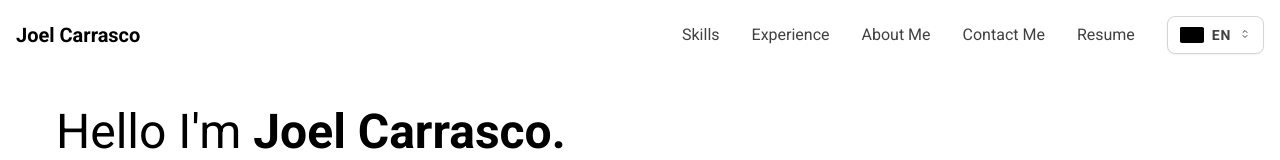
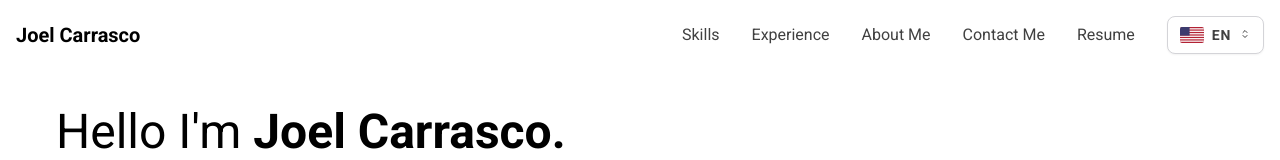
Before and after one commit to Joel-SD/Joel-Portfolio, a React (Vite) app: page / in a window 1280 px wide. Shown: the top 160 px of the page. Built offline with nearby package versions, Linux system fonts and the light colour scheme.

Commit message:
Fix favicon path and language switcher flags colors

```diff
--- a/index.html
+++ b/index.html
@@ -2,7 +2,7 @@
 <html lang="en">
   <head>
     <meta charset="UTF-8" />
-    <link rel="icon" type="image/svg+xml" href="/logo_website.svg" />
+    <link rel="icon" type="image/svg+xml" href="/assets/icons/favicon.svg" />
     <meta name="viewport" content="width=device-width, initial-scale=1.0" />
 
     <!-- Primary Meta Tags -->
--- a/src/components/ui/LanguageSwitcher.jsx
+++ b/src/components/ui/LanguageSwitcher.jsx
@@ -17,29 +17,27 @@ const LanguageSwitcher = () => {
   };
 
   const USFlag = () => {
-    const colors = t('language.flags.us.colors');
     return (
-      <svg width="24" height="16" viewBox="0 0 24 16" className="rounded-sm" aria-label={t('language.flags.us.alt')}>
-        <rect width="24" height="16" fill={colors.stripes}/>
-        <rect width="24" height="1.23" y="1.23" fill={colors.white}/>
-        <rect width="24" height="1.23" y="3.69" fill={colors.white}/>
-        <rect width="24" height="1.23" y="6.15" fill={colors.white}/>
-        <rect width="24" height="1.23" y="8.62" fill={colors.white}/>
-        <rect width="24" height="1.23" y="11.08" fill={colors.white}/>
-        <rect width="24" height="1.23" y="13.54" fill={colors.white}/>
-        <rect width="9.6" height="8.62" fill={colors.stars}/>
+      <svg width="24" height="16" viewBox="0 0 24 16" className="rounded-sm" aria-label="United States Flag">
+        <rect width="24" height="16" fill="#B22234"/>
+        <rect width="24" height="1.23" y="1.23" fill="#FFFFFF"/>
+        <rect width="24" height="1.23" y="3.69" fill="#FFFFFF"/>
+        <rect width="24" height="1.23" y="6.15" fill="#FFFFFF"/>
+        <rect width="24" height="1.23" y="8.62" fill="#FFFFFF"/>
+        <rect width="24" height="1.23" y="11.08" fill="#FFFFFF"/>
+        <rect width="24" height="1.23" y="13.54" fill="#FFFFFF"/>
+        <rect width="9.6" height="8.62" fill="#3C3B6E"/>
       </svg>
     );
   };
 
   const SpainFlag = () => {
-    const colors = t('language.flags.spain.colors');
     return (
-      <svg width="24" height="16" viewBox="0 0 24 16" className="rounded-sm" aria-label={t('language.flags.spain.alt')}>
-        <rect width="24" height="4" fill={colors.red}/>
-        <rect width="24" height="8" y="4" fill={colors.yellow}/>
-        <rect width="24" height="4" y="12" fill={colors.red}/>
-        <rect x="6" y="6" width="4" height="4" fill={colors.red} rx="0.5"/>
+      <svg width="24" height="16" viewBox="0 0 24 16" className="rounded-sm" aria-label="Spanish Flag">
+        <rect width="24" height="4" fill="#AA151B"/>
+        <rect width="24" height="8" y="4" fill="#F1BF00"/>
+        <rect width="24" height="4" y="12" fill="#AA151B"/>
+        <rect x="6" y="6" width="4" height="4" fill="#AA151B" rx="0.5"/>
       </svg>
     );
   };
```
